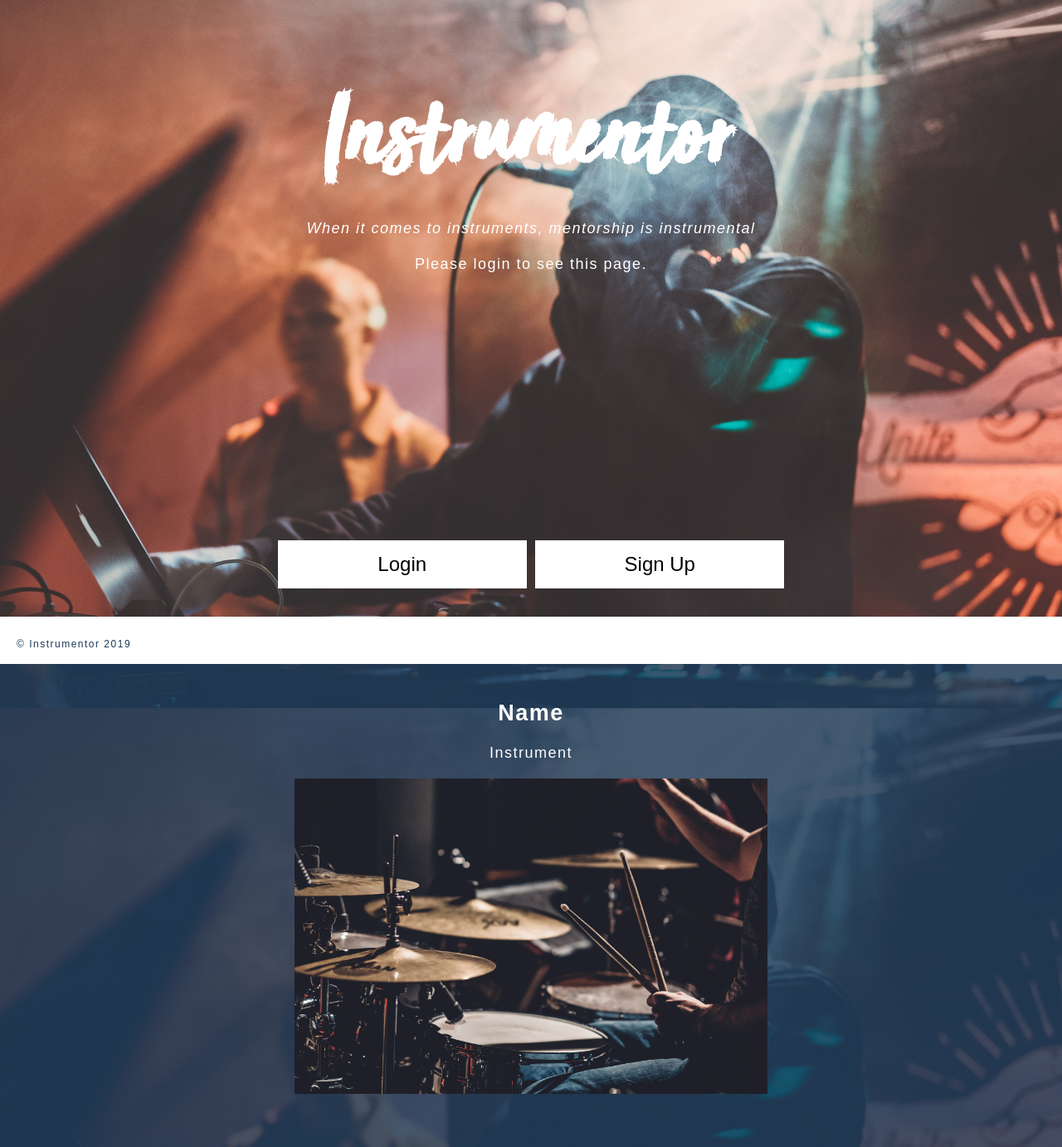
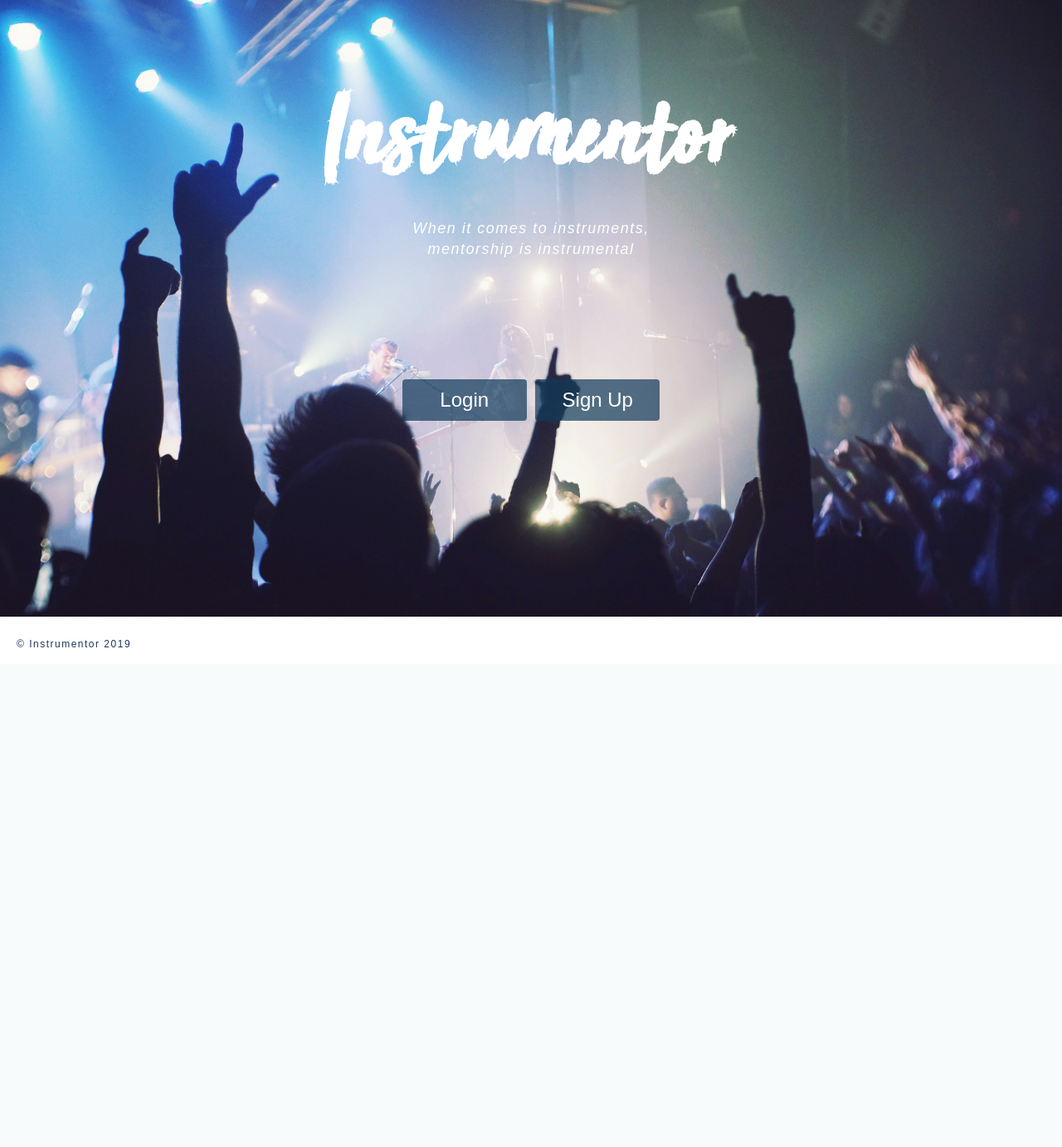
Before and after one commit to ICBNZ/musicapp, a Django app: page /accounts/login/?next=/home/ in a window 1280 px wide. Shown: the whole page at 83% size. After the commit the page ends 780 px from the top, so only its background shows below. Run offline with Django 3.2, Linux system fonts and the light colour scheme.

Commit message:
login, home pages, tutor profiles
Added logout button, styling of forms and pages with different background on login, login as student brings up profiles of tutors with info displayed, on home page title moves to top left and welcome + username displayed

```diff
--- a/musicapp_project3/home/templates/base.html
+++ b/musicapp_project3/home/templates/base.html
@@ -7,18 +7,26 @@
         {% load static %}
         <link rel="stylesheet" id="style" href="{% static 'style.css' %}" type="text/css" media="all">
      </head>
+  <header>
+    <div id="logo">
+      <h2>Instrumentor</h2>
+    </div>
+    <form class="logout-btn" action="{% url 'logout' %}" method="post">
+                {% csrf_token %}
+    <button id="button2" type="submit">Logout</button></form>
+
     <!-- BODY -->
-      <body id="background_1">
+    <body id="background_2">
           <header>
               <!-- MAIN TITLE -->
-              <h1>Instrumentor</h1>
-              <br>
-              <i><p>When it comes to instruments, mentorship is instrumental</p></i>
+              <h1>Welcome {{user.username}}</h1>
+        </header>
+
+        <div id ="maincontent">
           {% block content %}
           {% endblock %}
 
-
-
+        </div>
           <!--FOOTER -->
           <footer>
           <p>&copy; Instrumentor 2019</p>
--- /dev/null
+++ b/musicapp_project3/home/templates/home/student.html
@@ -0,0 +1,3 @@
+{% extends "base.html" %}
+
+{% endfor %}
--- /dev/null
+++ b/musicapp_project3/home/templates/home/tutor.html
@@ -0,0 +1,3 @@
+{% extends "base.html" %}
+
+{% endfor %}
--- a/musicapp_project3/home/urls.py
+++ b/musicapp_project3/home/urls.py
@@ -7,17 +7,15 @@ from . import views
 urlpatterns = [
     path('', views.home, name='home'),
     path('home', views.home, name='home'),
-    path('tutors/', views.tutors, name='tutors'),
-    path('students/', views.students, name = 'students'),
+
+]
 
 
 
 
-
-    #path('tutors', views.tutors, name="tutors"),
-    #path('students', views.tutors, name="students"),
-    #path('tutor/<int:pk>', views.tutors, name='tour_detail'),
-    #path('student/<int:id>', views.agent_account, name='agent_account'),
-
-
-]
+'''
+path('tutor/<id>', views.TutorSearchView.as_view(), name='tutors'),
+path('tutors', views.tutor, name='tutors'),
+path('students', views.student, name='students'),
+path('student/<id>', views.StudentSearchView.as_view(), name='student'),
+'''
--- a/musicapp_project3/static/style.css
+++ b/musicapp_project3/static/style.css
@@ -35,12 +63,14 @@ body{
  font-size: 18px;
  line-height:25px;
  background-size: 100%;
+ background-color: black;
+ background-image: url(images/concert2.jpg);
  background-repeat:no-repeat;
  background-position: top;
  background-attachment: fixed;
  background-size: cover;
 }
-body h1{
+body h1 {
  margin: 0;
  font-size: 10vw;
  padding: 150px 10px 20px 0;
@@ -49,31 +79,40 @@ body h1{
  text-align: center;
  color: white;
  }
+ h5 {
+  font-size: 1vw;
+  font-family: 'Sun Valley';
+  color: white;
+  }
+#search {
+ margin: 0;
+ font-size: 2vw;
+ padding: 10px;
+ line-height: 50px;
+ text-align: center;
+ color: white;
+ }
+
+#maincontent{
+  overflow: auto;
+}
 /********** BACKGROUNDS */
 /* base.html background */
 #background_1{
+ background-size: 100%;
+ background-image: url(images/live-concert.jpg);
+ background-repeat:no-repeat;
+ background-position: top;
+ background-attachment: fixed;
+ background-size: cover;
+}
+#background_2{
  background-size: 100%;
  background-image: url(images/concert2.jpg);
  background-repeat:no-repeat;
  background-position: top;
  background-attachment: fixed;
  background-size: cover;
-}
-
-/****** PROFILE CARDS   */
-.card-shadow{
- color: grey;
- width: 200;
-}
-.back-card{
- color: white;
- width: 10%;
- height: 220;
-}
-.card-body{
-  width: 50%;
-}
-.card-text{
 }
 
 /***** MODALS           */
@@ -93,24 +132,49 @@ body h1{
 }
 
 /************** BUTTONS */
-/* Main Buttons */
-/* Main Buttons */
 .btn-group{
-  margin-top:300px;
+  margin-top:5px;
   width: 100%;
   display:inline-block;
   text-align: center;
+  padding-bottom: 5px;
 }
-.btn-group button {
-    background-color: #FFFFFF;
-    color: black;
-    padding: 15px 25px;
+.btn-group .button1 {
+    background-color: rgba(16, 57, 90, 0.7);
+    color: white;
     cursor: pointer;
-    width: 300px;
+    width: 150px;
+    height: 50px;
+    border-radius: 4px;
     border: none;
     text-align: center;
     font-size: 24px;
     margin: 2px;
+}
+#button1 {
+    background-color: rgba(255, 255, 255, 0.7);
+    color: rgba(16, 57, 90, 0.7);
+    cursor: pointer;
+    width: 150px;
+    height: 40px;
+    border-radius: 4px;
+    border: none;
+    text-align: center;
+    font-size: 24px;
+    margin-top: 5px;
+}
+#button2 {
+    background-color: rgba(255, 255, 255, 0.7);
+    color: rgba(16, 57, 90, 0.7);
+    cursor: pointer;
+    width: 150px;
+    height: 40px;
+    border-radius: 4px;
+    border: none;
+    text-align: center;
+    float: right;
+    font-size: 24px;
+    margin-top: 5px;
 }
 .btn-group button:not(:last-child) {
     border-right: none;
@@ -131,6 +195,14 @@ a{
 }
 a:hover{
  color:#6BA0BB;
+}
+a{
+  color: white;
+  text-decoration: none;
+  font-size:20px;
+}
+a:hover{
+  color:#6BA0BB;
 }
 
 /* Containers  */
@@ -172,19 +244,20 @@ a:hover{
 /************** HEADERS   */
 .header {width:95%;}
 header {
- min-height:670px;
+ min-height:400px;
  text-align:center;
  color: white;
  margin:0;
  padding-bottom: 50px;
 }
 header h2{
- font-size: 1em;
+  float: left;
+ font-size: 3em;
  font-family: 'Sun Valley';
 }
 header h3{
  margin: 0;
- padding-top: 80px;
+ padding-top: 100px;
  font-size: 40px;
  color: white;
  line-height: 40px;
@@ -254,107 +330,87 @@ nav:hover{
 .dropdown:hover .dropdown-content {
  display: block;
 }
-
 /*****        LOGO  ******/
-#logo img{
- float: left;
- width: 25%;
- padding: 18px;
- opacity: 0.8;
-}
-
-/* Sidebar */
-#sidebar{
- position: fixed;
- top: 85px;
- padding: 20px;
- float: top;
- width: 50px;
- margin:0;
-}
-#sidebar img{
- width:50px;
- height:50px;
-}
-#sidebar img:hover{
-opacity: 0.8;
-}
 
 /******          FORM *****/
-form{
+.login{
   padding: 20px;
   margin: auto;
   border: none;
-  position:relative;
   width:50%;
   height: 60%;
   overflow:scroll;
+  text-align: center;
 }
 label{
+  color: white;
   padding: 20px;
-  margin: 60px 10px 10px 10px;
+  margin: 10px 10px 10px 10px;
   font-size: 20px;
 }
 label:after {
   content: " ";
 }
-input[type=text], [type=email], [type=password], select {
-    width: 70%;
+input[type=text], [type=email], [type=password], [type=logout],select {
+    width: 180px;
+    height:30px;
     padding: 8px 40px 0 0 ;
-    margin: 10px 30px 10px 30px ;
+    margin: 10px 30px 20px 30px ;
     display: inline-block;
     border: 1px solid #ccc;
     border-radius: 4px;
     box-sizing: border-box;
-    text-align: left;
 }
-input[type=submit]{
-  color: white;
+input #loginbtn{
+  color: rgba(26, 57, 88, 0.8);
   text-align: center;
   margin: auto;
   padding:20px;
+  width: 200px;
+  height: 40px;
 }
-
+.logout{
+  margin-top: 0;
+  float:right;
+}
 /*** BOXES */
 .content2{
-  padding: 5% 0 5% 0;
-  font-size: 18px;
+  padding-bottom: 5%;
   color:white;
   text-align: center;
   background-color:rgba(26, 57, 88, 0.8);
+  width:100%;
 }
-.boxes h3{
- color: #1A3958;text-align: center;
+
+.boxes p{
+  color: black;
+  text-align: left;
+  padding-left: 20px;
 }
-.boxes p{ text-align: center;}
 .boxes {
- display: flex;
- flex-wrap: nowrap;
+ margin: 20px;
  justify-content: center;
+ width: 100%;
+ flex-wrap: wrap;
 }
-.contactboxes {
- display: flex;
+.boxcontainer{
+  background-color: white;
+  height:300px;
+  width: 250px;
+  margin:auto;
+  overflow:hidden;
+  z-index: -1;
+}
+
+#box img{
+ height:200px;
  justify-content: center;
  align-items: stretch;
 }
-.boxes #box img{
- height:380px;
+
+.flexbox {
+  display: flex;
 }
-.boxes #box2 img{
- margin:auto;
- display: inline;
- width: 25%;
- float:left;
- padding: 20px 0 60px 0;
-}
-.boxes #box3 img{
-   height:380px;
-}
-.flex-container{
- display: flex;
- flex-flow: row wrap;
-}
-
 /****    FOOTER */
 footer {
  padding: 0 10px 0 10px;
--- a/musicapp_project3/templates/registration/login.html
+++ b/musicapp_project3/templates/registration/login.html
@@ -1,17 +1,32 @@
-{% extends "base.html" %}
 {% load static %}
+<html lang="en-US">
+<!-- HEAD -->
+  <head>
+    <meta charset="UTF-8">
+    <title>Instrumentor</title>
+    {% load static %}
+    <link rel="stylesheet" id="style" href="{% static 'style.css' %}" type="text/css" media="all">
+  </head>
+     <!-- BODY -->
+
+    <body id="background_1">
+      <header>
+            <!-- MAIN TITLE -->
+            <h1 id="home">Instrumentor</h1>
+            <br>
+            <i><p>When it comes to instruments,<br>  mentorship is instrumental</p></i>
+      </header>
+
+      <div id ="maincontent">
         {% block content %}
-
             {% if form.errors %}
               <p>Your username and password didn't match. Please try again.</p>
             {% endif %}
-
             {% if next %}
             {% if user.is_authenticated %}
               <p>Your account doesn't have access to this page. To proceed,
               please login with an account that has access.</p>
             {% else %}
-    <p>Please login to see this page.</p>
             {% endif %}
           {% endif %}
 
@@ -20,18 +35,6 @@
           <button class="button1">Login</button>
           <button class="button1">Sign Up</button>
         </div>
-        </header>
-
-        <!--  PROFILE BOXES      -->
-        <section class="content2">
-        <section class="boxes">
-        <span id="box"><h2>Name</h2>
-          <p>Instrument</p>
-          <a href="profile.html" alt="Profile"></a>
-          <img src="{% static 'images/drums.jpg' %}"/>
-        </span>
-        </section>
-        </section>
 
       <!-- MODAL 1 - LOGIN -->
       <section id="modal" class="containerm">
@@ -39,7 +42,7 @@
           <span id="close" class="close">&times;</span>
 
         <!-- Modal 1 login form -->
-        <form method="post" action="{% url 'login' %}">
+        <form class="login" method="post" action="{% url 'login' %}">
           {% csrf_token %}
           <table>
           <tr>
@@ -51,9 +54,23 @@
           <td>{{ form.password }}</td>
           </tr>
           </table>
-        <input type="submit" value="login" />
+          <button id="button1" type="submit" value="login">Login</button>
           <input type="hidden" name="next" value="{{ next }}" />
+<p><a href="{% url 'password_reset' %}">Lost password?</a></p>
         </form>
-        <p><a href="{% url 'password_reset' %}">Lost password?</a></p>
+
       </section>
     {% endblock %}
+    </div>
+
+
+
+      <!--FOOTER -->
+      <footer>
+      <p>&copy; Instrumentor 2019</p>
+      </footer>
+
+      <!-- Javascript  -->
+      <script src="{% static 'javascript.js' %}"></script>
+      </body>
+      </html>
```
Also changed, not shown: other parts of musicapp_project3/static/style.css (+72 -20 lines), musicapp_project3/home/templates/home.html (+23 -31 lines), musicapp_project3/home/templates/home/profile.html (+11 -0 lines), musicapp_project3/home/templates/home/students.html (deleted, +0 -22 lines), musicapp_project3/home/templates/home/tutors.html (deleted, +0 -25 lines), musicapp_project3/home/views.py (+30 -16 lines), musicapp_project3/db.sqlite3, musicapp_project3/static/images/accounticon.png (added), musicapp_project3/static/images/audience.jpg (added), musicapp_project3/static/images/backgroundlive_test.jpg (added), musicapp_project3/static/images/live-concert.jpg (added), 4 other files. Lines whose indentation alone changed are shown as unchanged.
